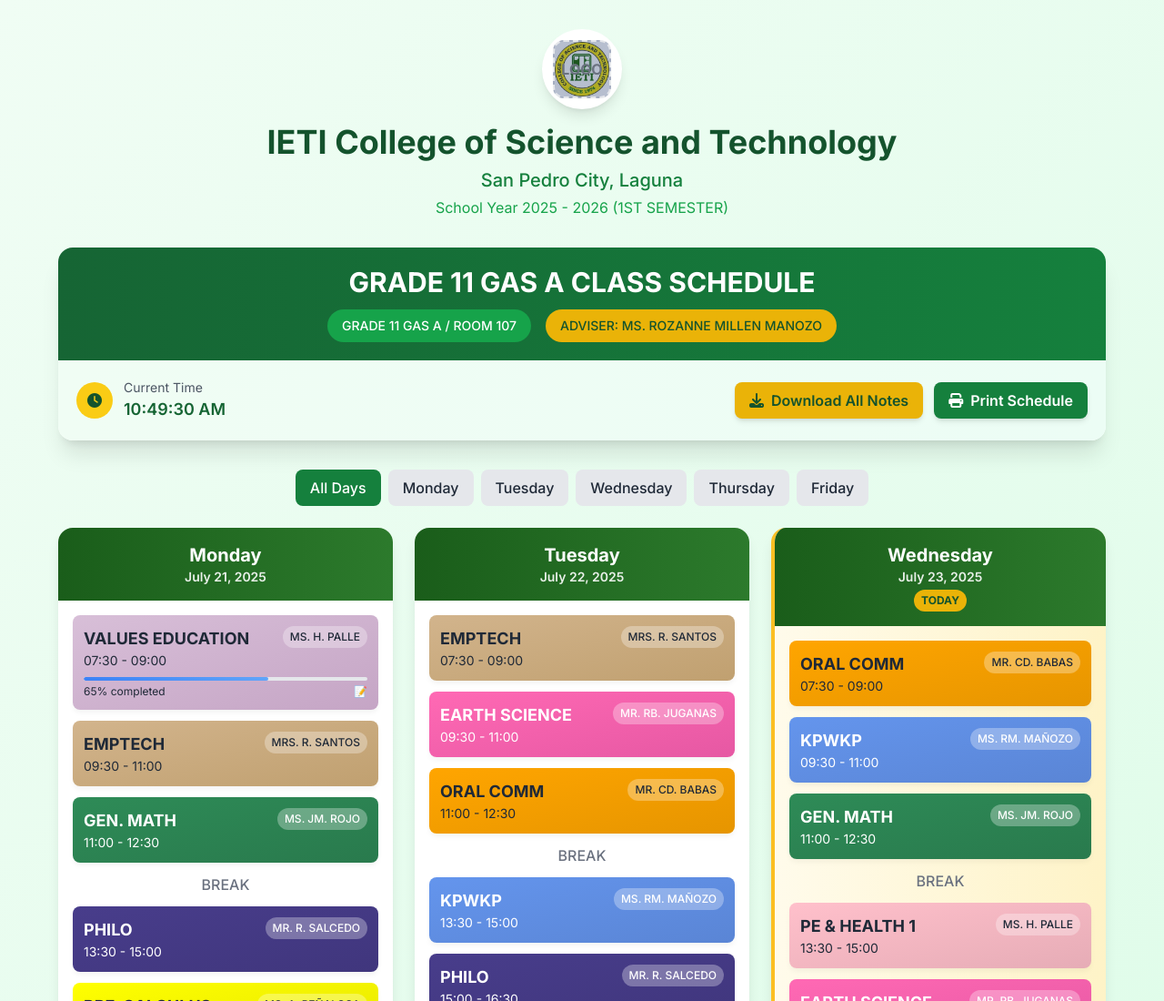
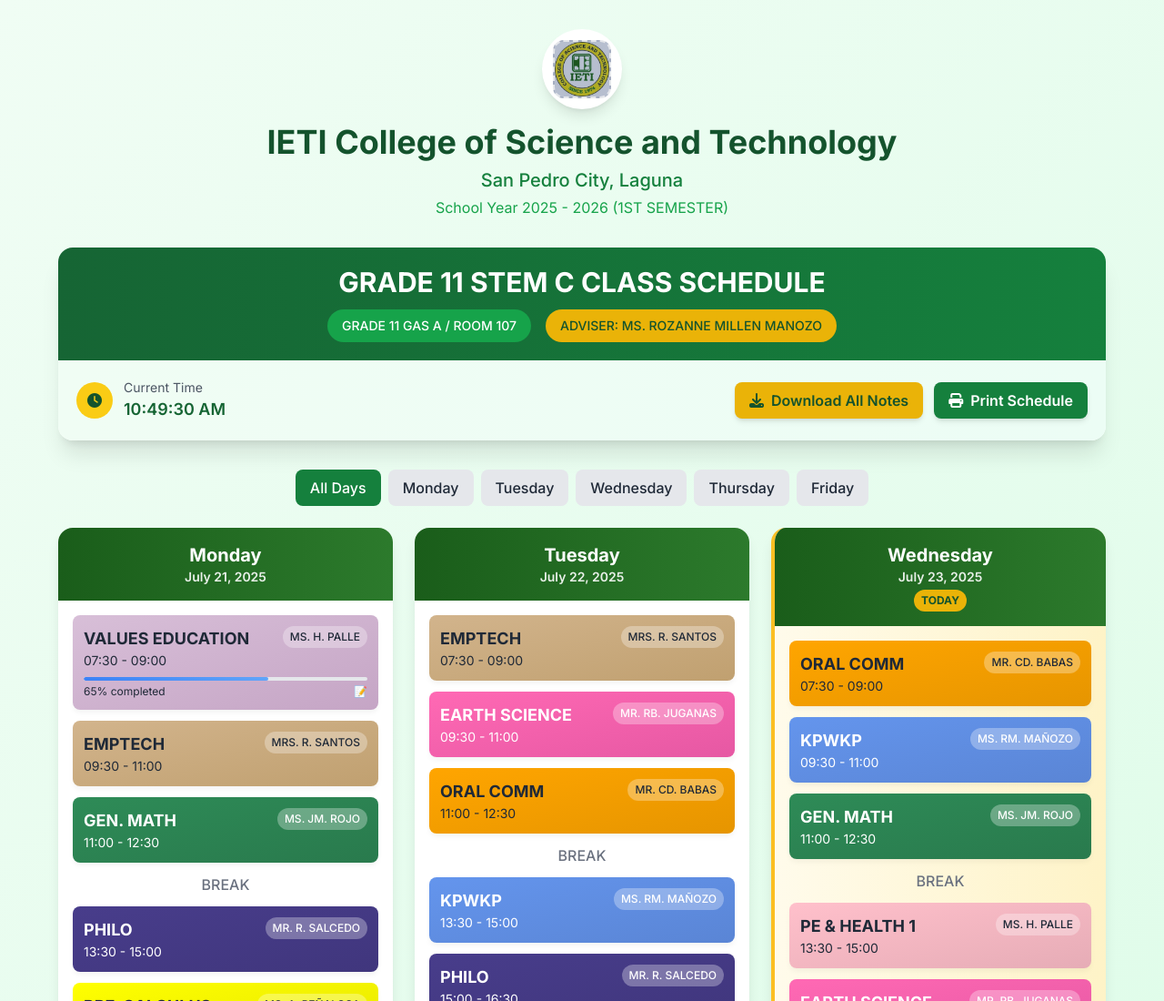
Before and after one commit to christevendev/jaredjamesursua.github.io, a plain HTML site: page index.html in a window 1280 px wide. Shown: the top 1100 px of the page at 91% size. Drawn offline with nearby package versions, Linux system fonts and the light colour scheme.

Commit message:
Update index.html

```diff
--- a/index.html
+++ b/index.html
@@ -130,7 +130,7 @@
         <header class="text-center mb-8">
             <div class="flex justify-center mb-4">
                 <div class="bg-white rounded-full p-3 shadow-lg">
-                    <div class="bg-gray-200 border-2 border-dashed rounded-xl w-16 h-16 flex items-center justify-center text-gray-500 font-bold logo">LOGO</div>
+                    <div class="bg-gray-200 border-2 border-dashed rounded-xl w-16 h-16 flex items-center justify-center text-gray-500 font-bold logo"></div>
                 </div>
             </div>
             <h1 class="text-3xl sm:text-4xl font-bold text-green-900 mb-2">IETI College of Science and Technology</h1>
@@ -141,7 +141,7 @@
         <!-- Class Info Card -->
         <div class="bg-white rounded-2xl shadow-xl mb-8 overflow-hidden">
             <div class="bg-gradient-to-r from-green-800 to-green-700 text-white p-5 text-center">
-                <h2 class="text-2xl sm:text-3xl font-bold mb-2">GRADE 11 GAS A CLASS SCHEDULE</h2>
+                <h2 class="text-2xl sm:text-3xl font-bold mb-2">GRADE 11 STEM C CLASS SCHEDULE</h2>
                 <div class="flex flex-col sm:flex-row justify-center items-center gap-4 mt-3">
                     <div class="bg-green-600 px-4 py-2 rounded-full text-sm font-medium">
                         GRADE 11 GAS A / ROOM 107
```
